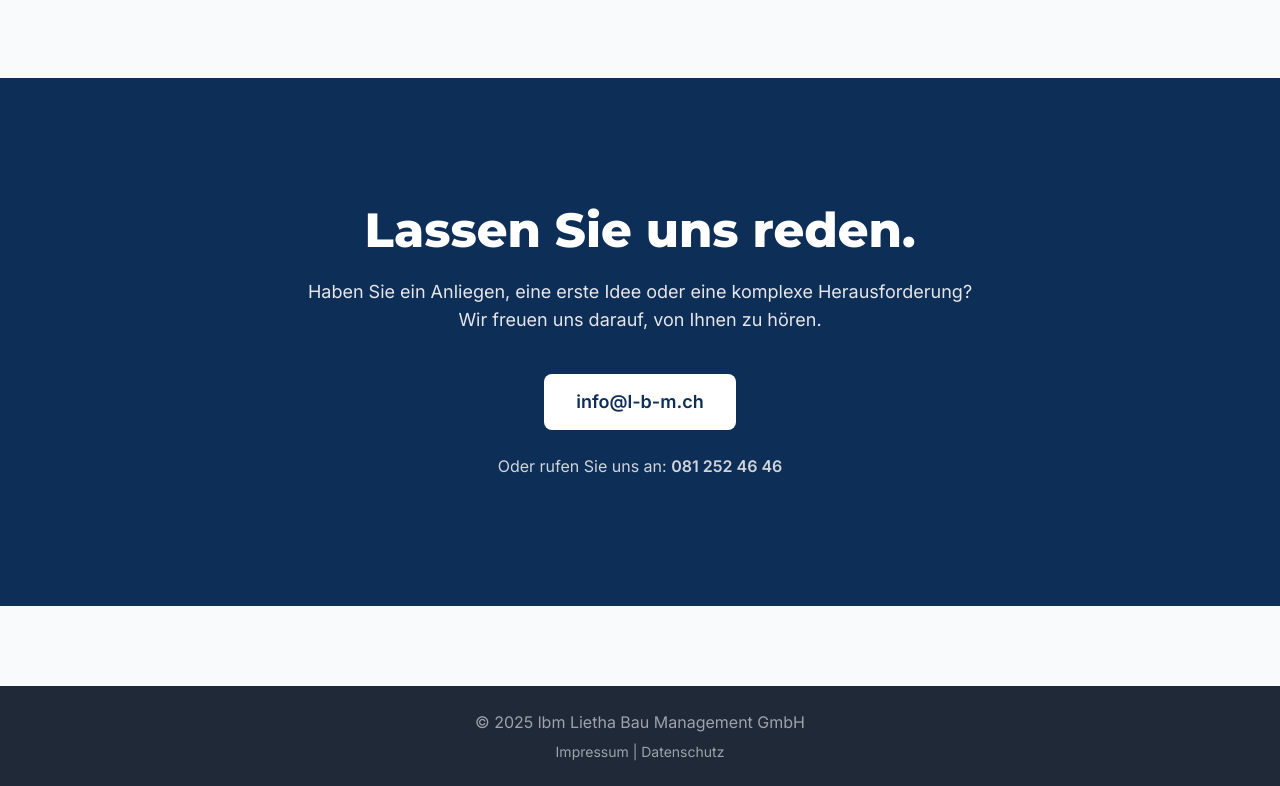
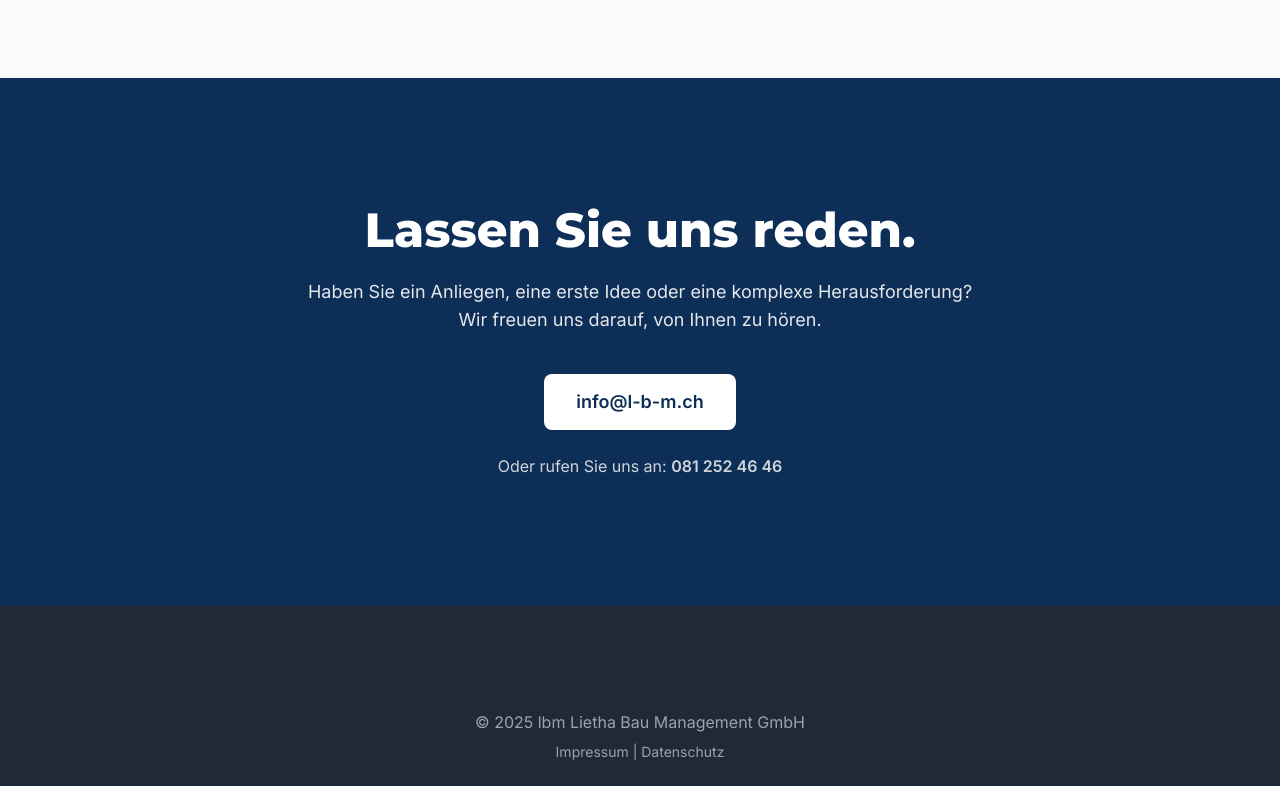
Before and after one commit to liethabaumanagement/lietha-webseite, a plain HTML site: page index.html in a window 1280 px wide. Shown: the part 3974-4760 px from the top of the page. Drawn offline with nearby package versions, Linux system fonts and the light colour scheme.

Commit message:
Adjust footer styling to use padding instead of margin for improved layout

```diff
--- a/css/style.css
+++ b/css/style.css
@@ -327,7 +327,7 @@ body.modal-open {
 }
 footer {
     position: relative;
-    margin-top: 80px;
+    padding-top: 80px;
 }
 
 /* --- REFERENZEN SEKTION --- */
```
